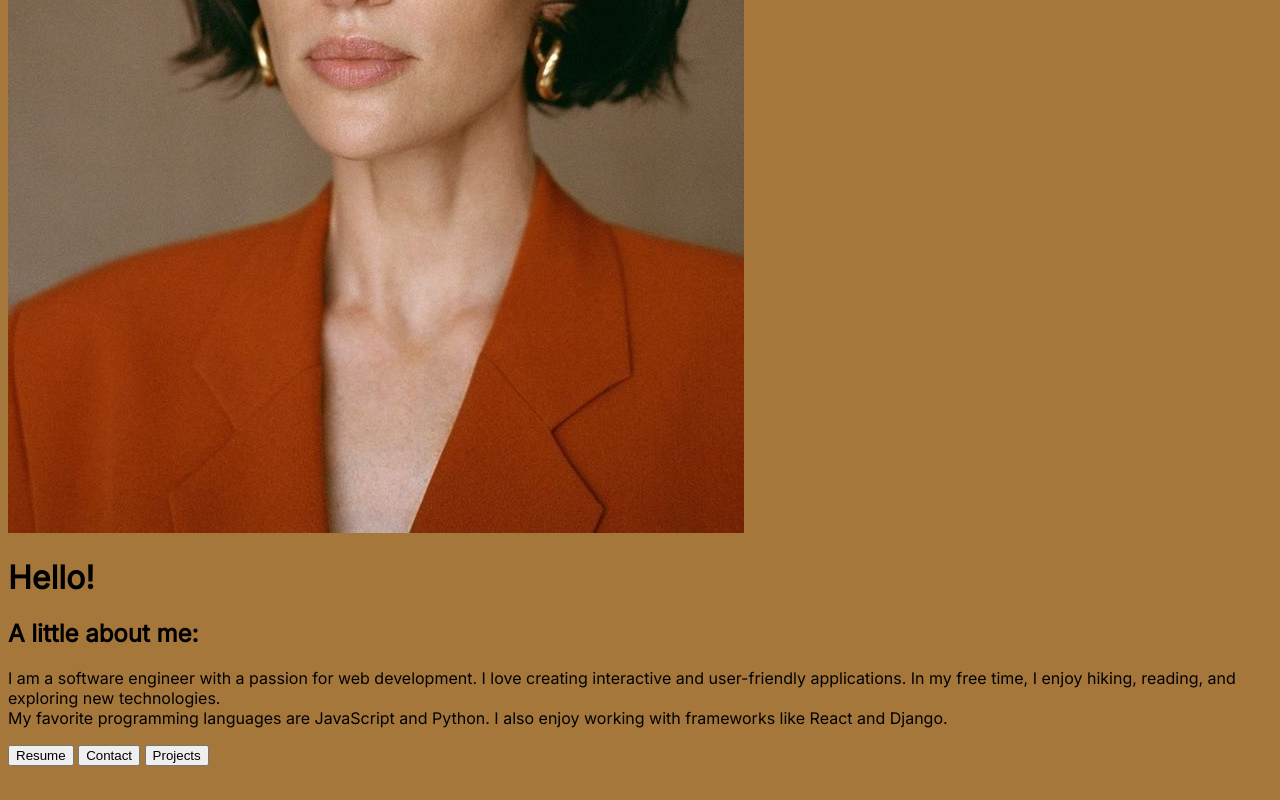
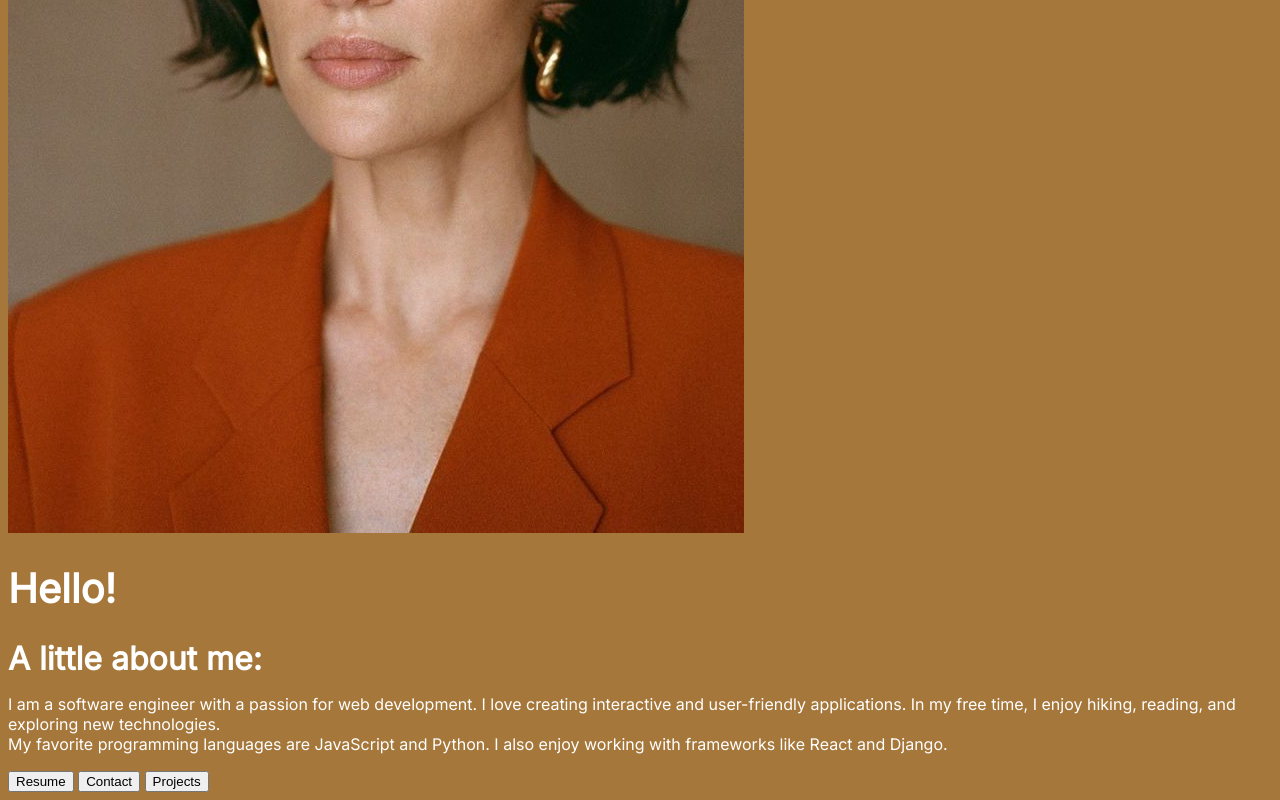
Before and after one commit to ekimdilan/deneme, a plain HTML site: page index.html in a window 1280 px wide. Shown: the part 494-1294 px from the top of the page. Before the commit the page ends 1268 px from the top, so only its background shows below. Drawn offline with Linux system fonts and the light colour scheme; a script that the page names is missing.

Commit message:
update-css

```diff
--- a/styles.css
+++ b/styles.css
@@ -1,4 +1,14 @@
 body {
   background-color: hwb(34 23% 35%);
+  color: white;
+  font-size: 16px;
   font-family: 'Inter', sans-serif;
 }
+h1 {
+  font-size: 2.5em;
+  margin-bottom: 0.5em;
+}
+h2 {
+  font-size: 2em;
+  margin-bottom: 0.5em;
+}
```
